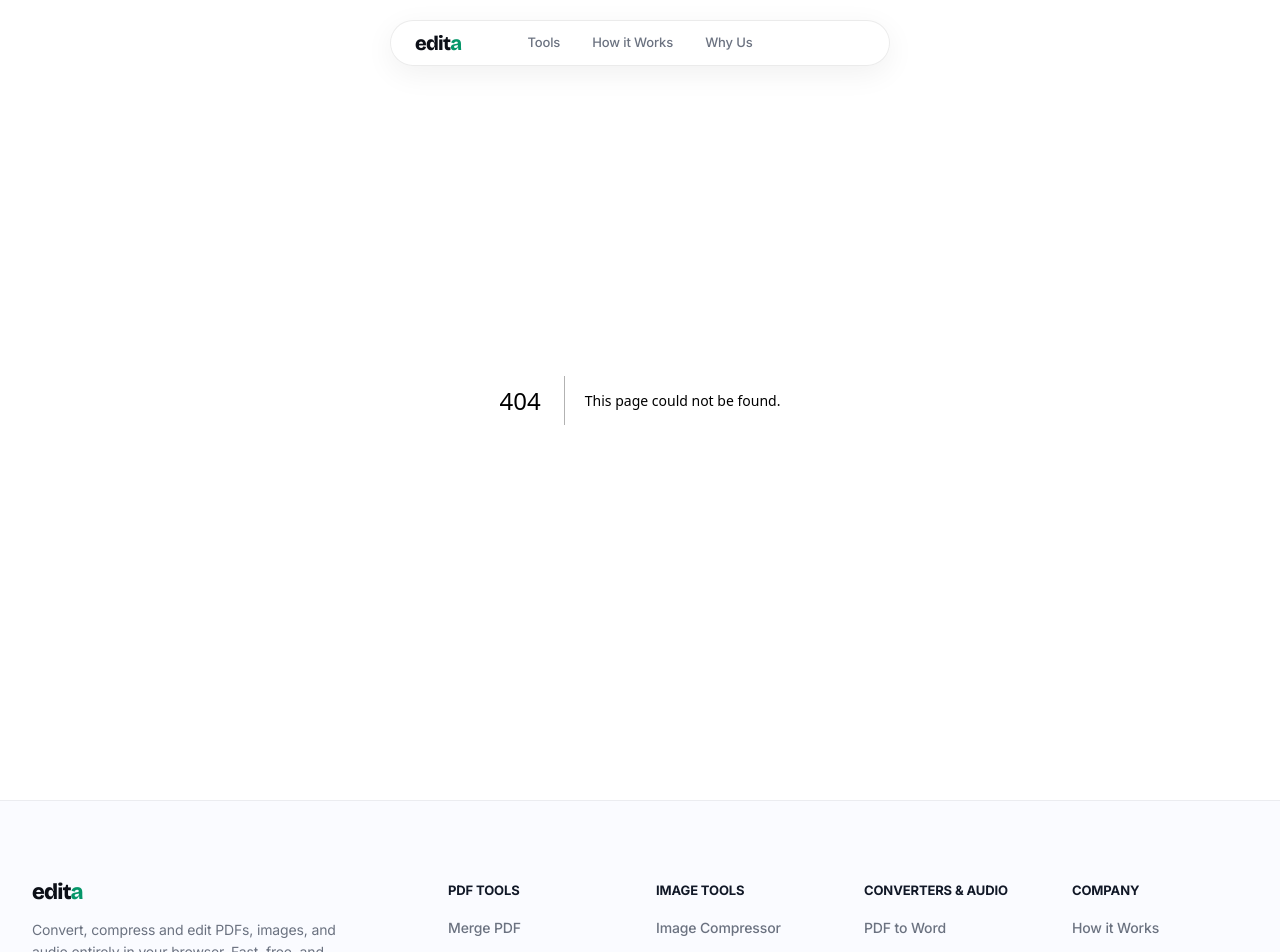
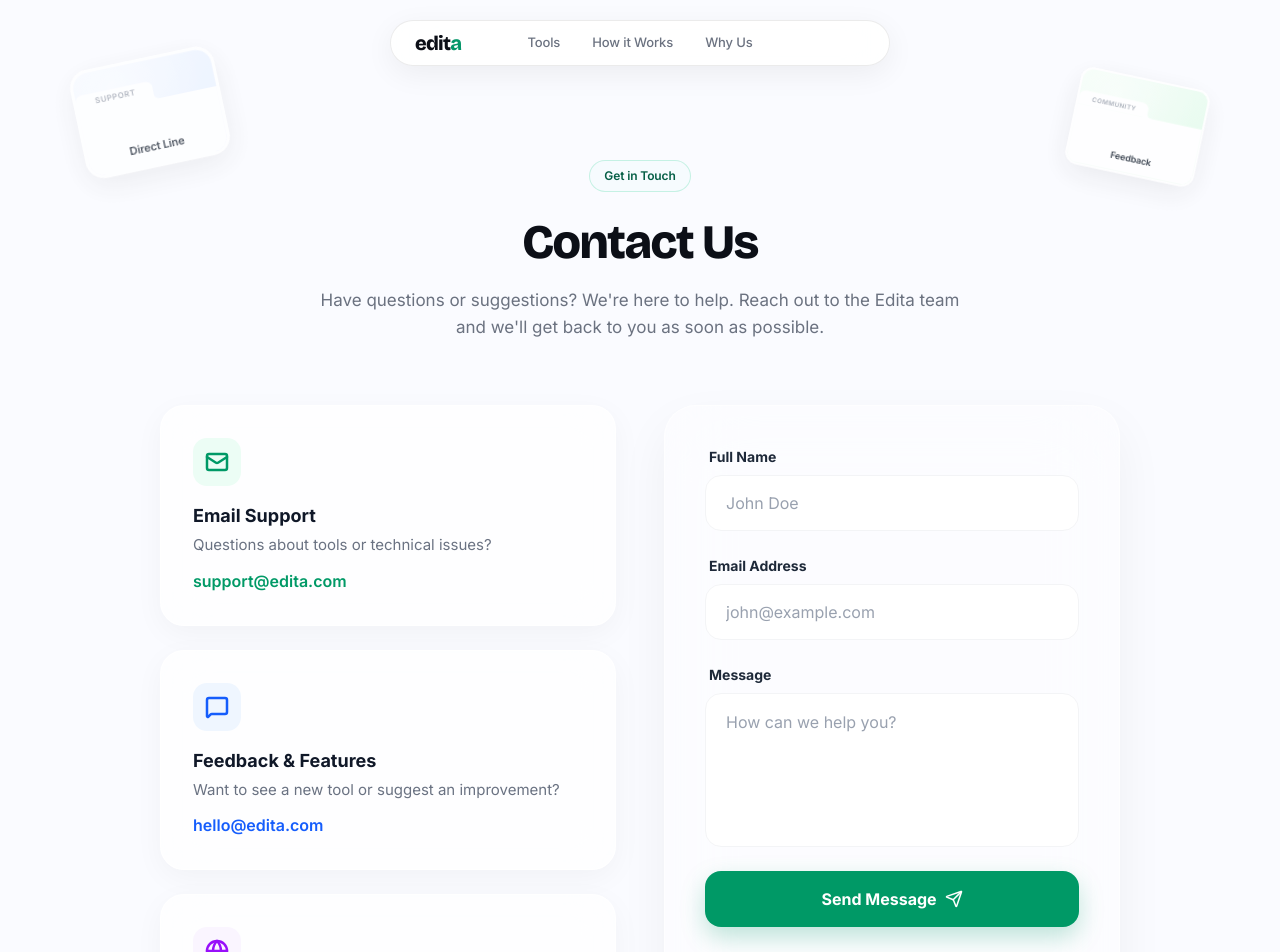
Before and after one commit to siddharth-fr/edita, a Next.js app: page /contact in a window 1280 px wide. Before the commit this address had no page. Shown: the top 952 px of the page. Built offline with nearby package versions, Linux system fonts and the light colour scheme.

Commit message:
addect contact page

```diff
--- /dev/null
+++ b/src/app/contact/page.tsx
@@ -0,0 +1,169 @@
+'use client';
+
+import { Mail, MessageSquare, Globe, Send } from 'lucide-react';
+import { CardFace } from '@/components/ui/HeroCardGrid';
+
+export default function ContactPage() {
+  return (
+    <main
+      className="flex-1 flex flex-col items-center w-full pb-28 pt-28 relative overflow-x-clip"
+      style={{
+        background: '#FAFBFF',
+      }}
+    >
+      {/* ── Deep-space ambient background ── */}
+      <div className="pointer-events-none select-none absolute inset-0 -z-10">
+        <div
+          className="absolute inset-0"
+          style={{
+            background: 'radial-gradient(ellipse 90% 70% at 50% 35%, #F0F4FF 0%, #F7F5FF 35%, #FAFBFF 70%, #FAFBFF 100%)',
+          }}
+        />
+        <div
+          className="absolute top-[0px] left-1/2 -translate-x-1/2 w-[640px] h-[640px] rounded-full"
+          style={{
+            background: 'radial-gradient(ellipse, rgba(199,210,255,0.15) 0%, rgba(167,240,198,0.08) 45%, transparent 72%)',
+            filter: 'blur(2px)',
+          }}
+        />
+      </div>
+
+      <section className="w-full max-w-5xl px-4 sm:px-8 mt-12 mb-10 relative z-10">
+        <div className="text-center max-w-2xl mx-auto mb-16 relative z-0">
+
+          {/* Static Floating Cards decorating the Title */}
+          <div className="absolute -left-12 sm:-left-32 lg:-left-56 top-[-40px] sm:top-[-60px] lg:top-[-100px] -rotate-12 opacity-60 sm:opacity-60 lg:opacity-75 scale-[0.55] sm:scale-75 lg:scale-105 origin-center pointer-events-none -z-10" style={{ width: 140, filter: 'blur(0.5px)' }}>
+            <CardFace label="Direct Line" category="SUPPORT" gradient="linear-gradient(135deg,#F5F9FF,#E6F0FF)" size={140} />
+          </div>
+          <div className="absolute -right-12 sm:-right-32 lg:-right-56 top-[-20px] sm:top-[-40px] lg:top-[-80px] rotate-12 opacity-60 sm:opacity-70 lg:opacity-85 scale-[0.6] sm:scale-75 lg:scale-105 origin-center pointer-events-none -z-10" style={{ width: 125, filter: 'blur(0px)' }}>
+            <CardFace label="Feedback" category="COMMUNITY" gradient="linear-gradient(135deg,#F3FFF7,#E2FBEA)" size={125} />
+          </div>
+
+          <div className="relative z-10 w-full flex flex-col items-center">
+            <div
+              className="inline-flex items-center gap-2 mb-6"
+              style={{
+                padding: '6px 14px',
+                borderRadius: 999,
+                border: '1px solid rgba(52, 211, 153, 0.25)',
+                background: 'rgba(197, 255, 234, 0.08)',
+                color: '#065F46',
+                fontSize: 12,
+                fontWeight: 600,
+                letterSpacing: '-0.01em',
+              }}
+            >
+              <span>Get in Touch</span>
+            </div>
+            <h1 style={{
+              margin: '0 0 18px',
+              fontFamily: 'var(--font-display), sans-serif',
+              fontWeight: 800,
+              letterSpacing: '-0.03em',
+              lineHeight: 1.1,
+              fontSize: 'clamp(38px, 6vw, 48px)',
+              color: '#0C0F17',
+            }}>
+              Contact Us
+            </h1>
+            <p style={{
+              fontSize: '17px',
+              lineHeight: 1.6,
+              color: '#6B7280',
+              fontWeight: 400,
+            }}>
+              Have questions or suggestions? We're here to help. Reach out to the Edita team and we'll get back to you as soon as possible.
+            </p>
+          </div>
+        </div>
+
+        <div className="grid grid-cols-1 lg:grid-cols-2 gap-8 lg:gap-12 max-w-5xl mx-auto">
+          {/* Contact Info Cards */}
+          <div className="flex flex-col gap-6 order-2 lg:order-1">
+            <div
+              className="p-8 rounded-[24px] bg-white/70 backdrop-blur-xl border border-white/80 shadow-[0_8px_30px_rgba(0,0,0,0.04)] flex flex-col gap-4 group hover:shadow-[0_12px_40px_rgba(0,0,0,0.06)] transition-all duration-300"
+            >
+              <div className="w-12 h-12 rounded-[14px] bg-emerald-50 flex items-center justify-center text-emerald-600 transition-transform duration-300 group-hover:scale-110">
+                <Mail size={24} strokeWidth={2.5} />
+              </div>
+              <div>
+                <h3 className="text-lg font-bold text-gray-900 mb-1">Email Support</h3>
+                <p className="text-gray-500 text-[15px] mb-3">Questions about tools or technical issues?</p>
+                <a href="mailto:support@edita.com" className="text-emerald-600 font-semibold hover:underline decoration-2 underline-offset-4">support@edita.com</a>
+              </div>
+            </div>
+
+            <div
+              className="p-8 rounded-[24px] bg-white/70 backdrop-blur-xl border border-white/80 shadow-[0_8px_30px_rgba(0,0,0,0.04)] flex flex-col gap-4 group hover:shadow-[0_12px_40px_rgba(0,0,0,0.06)] transition-all duration-300"
+            >
+              <div className="w-12 h-12 rounded-[14px] bg-blue-50 flex items-center justify-center text-blue-600 transition-transform duration-300 group-hover:scale-110">
+                <MessageSquare size={24} strokeWidth={2.5} />
+              </div>
+              <div>
+                <h3 className="text-lg font-bold text-gray-900 mb-1">Feedback & Features</h3>
+                <p className="text-gray-500 text-[15px] mb-3">Want to see a new tool or suggest an improvement?</p>
+                <a href="mailto:hello@edita.com" className="text-blue-600 font-semibold hover:underline decoration-2 underline-offset-4">hello@edita.com</a>
+              </div>
+            </div>
+
+            <div
+              className="p-8 rounded-[24px] bg-white/70 backdrop-blur-xl border border-white/80 shadow-[0_8px_30px_rgba(0,0,0,0.04)] flex flex-col gap-4 group hover:shadow-[0_12px_40px_rgba(0,0,0,0.06)] transition-all duration-300"
+            >
+              <div className="w-12 h-12 rounded-[14px] bg-purple-50 flex items-center justify-center text-purple-600 transition-transform duration-300 group-hover:scale-110">
+                <Globe size={24} strokeWidth={2.5} />
+              </div>
+              <div>
+                <h3 className="text-lg font-bold text-gray-900 mb-1">Partnerships</h3>
+                <p className="text-gray-500 text-[15px] mb-3">Interested in collaboration or enterprise queries?</p>
+                <a href="mailto:partners@edita.com" className="text-purple-600 font-semibold hover:underline decoration-2 underline-offset-4">partners@edita.com</a>
+              </div>
+            </div>
+          </div>
+
+          {/* Contact Form */}
+          <div
+            className="order-1 lg:order-2 p-8 sm:p-10 rounded-[32px] bg-white/40 backdrop-blur-2xl border border-white/60 shadow-[0_20px_50px_rgba(0,0,0,0.05)]"
+          >
+            <form className="flex flex-col gap-6" onSubmit={(e) => e.preventDefault()}>
+              <div className="flex flex-col gap-2">
+                <label className="text-[14px] font-bold text-gray-800 ml-1">Full Name</label>
+                <input
+                  type="text"
+                  placeholder="John Doe"
+                  className="w-full h-14 px-5 rounded-[16px] bg-white border border-gray-100 focus:border-emerald-400 focus:ring-4 focus:ring-emerald-400/10 outline-none transition-all placeholder:text-gray-400"
+                />
+              </div>
+
+              <div className="flex flex-col gap-2">
+                <label className="text-[14px] font-bold text-gray-800 ml-1">Email Address</label>
+                <input
+                  type="email"
+                  placeholder="john@example.com"
+                  className="w-full h-14 px-5 rounded-[16px] bg-white border border-gray-100 focus:border-emerald-400 focus:ring-4 focus:ring-emerald-400/10 outline-none transition-all placeholder:text-gray-400"
+                />
+              </div>
+
+              <div className="flex flex-col gap-2">
+                <label className="text-[14px] font-bold text-gray-800 ml-1">Message</label>
+                <textarea
+                  placeholder="How can we help you?"
+                  rows={5}
+                  className="w-full px-5 py-4 rounded-[16px] bg-white border border-gray-100 focus:border-emerald-400 focus:ring-4 focus:ring-emerald-400/10 outline-none transition-all placeholder:text-gray-400 resize-none"
+                />
+              </div>
+
+              <button
+                type="submit"
+                className="w-full h-14 rounded-[16px] bg-emerald-600 hover:bg-emerald-700 text-white font-bold text-[16px] flex items-center justify-center gap-2 shadow-[0_10px_25px_rgba(5,150,105,0.25)] transition-all active:scale-[0.98] group"
+              >
+                Send Message
+                <Send size={18} className="transition-transform group-hover:translate-x-1 group-hover:-translate-y-1" />
+              </button>
+            </form>
+          </div>
+        </div>
+
+      </section>
+    </main>
+  );
+}
--- a/src/app/page.tsx
+++ b/src/app/page.tsx
@@ -327,9 +327,9 @@
           className="mt-14 pt-7 flex flex-wrap items-center justify-center gap-x-8 gap-y-3 text-xs font-semibold"
           style={{ borderTop: '1px solid #e8eef8', color: '#8b9cbd' }}
         >
-          <span className="flex items-center gap-1.5"><ShieldCheck className="w-3.5 h-3.5 text-emerald-400" />Files never leave your device</span>
-          <span className="flex items-center gap-1.5"><Zap className="w-3.5 h-3.5 text-amber-400" />WebAssembly-powered</span>
-          <span className="flex items-center gap-1.5"><Globe className="w-3.5 h-3.5" style={{ color: '#10B981' }} />No account required · Always free</span>
+          <span className="flex items-center gap-1.5"><ShieldCheck className="w-3.5 h-3.5 text-emerald-500" />Files never leave your device</span>
+          <span className="flex items-center gap-1.5"><Zap className="w-3.5 h-3.5 text-emerald-500" />WebAssembly-powered</span>
+          <span className="flex items-center gap-1.5"><Globe className="w-3.5 h-3.5 text-emerald-500" />No account required · Always free</span>
         </div>
       </section>
 
--- a/src/app/sitemap.ts
+++ b/src/app/sitemap.ts
@@ -35,6 +35,12 @@
             changeFrequency: 'monthly',
             priority: 0.5,
         },
+        {
+            url: `${baseUrl}/contact`,
+            lastModified: new Date(),
+            changeFrequency: 'monthly',
+            priority: 0.5,
+        },
         ...toolsUrls,
     ];
 }
--- a/src/app/tools/page.tsx
+++ b/src/app/tools/page.tsx
@@ -129,7 +129,7 @@
             }}
           >
             <span className="flex items-center gap-2"><ShieldCheck className="w-4 h-4 text-emerald-500" />Files never leave your device</span>
-            <span className="flex items-center gap-2"><Zap className="w-4 h-4 text-amber-500" />WebAssembly-powered</span>
+            <span className="flex items-center gap-2"><Zap className="w-4 h-4 text-emerald-500" />WebAssembly-powered</span>
             <span className="flex items-center gap-2"><Globe className="w-4 h-4 text-emerald-500" />No account required · Always free</span>
           </div>
         </div>
--- a/src/app/why-us/page.tsx
+++ b/src/app/why-us/page.tsx
@@ -1,6 +1,6 @@
 'use client';
 
-import { Lock, Zap, Globe, Layers, Sparkles } from 'lucide-react';
+import { ShieldCheck, Zap, Globe, Layers, Sparkles } from 'lucide-react';
 import { CardFace } from '@/components/ui/HeroCardGrid';
 
 export default function WhyUsPage() {
@@ -98,21 +98,21 @@
         <div className="grid grid-cols-1 md:grid-cols-2 lg:grid-cols-4 gap-6 sm:gap-7 w-full max-w-6xl relative z-10 px-2 mb-20">
           {[
             {
-              icon: <Lock size={22} style={{ color: '#059669' }} strokeWidth={2.5} />,
+              icon: <ShieldCheck size={22} style={{ color: '#059669' }} strokeWidth={2.5} />,
               title: "100% Secure & Private",
               desc: "Files never leave your device. All compression and formatting is executed locally via browser.",
               gradient: 'linear-gradient(135deg,#F3FFF7,#E2FBEA)',
               category: 'PRIVACY'
             },
             {
-              icon: <Zap size={22} style={{ color: '#D97706' }} strokeWidth={2.5} />,
+              icon: <Zap size={22} style={{ color: '#059669' }} strokeWidth={2.5} />,
               title: "Blazing Fast Speeds",
               desc: "Powered by advanced WebAssembly (WASM), skipping long server uploads for immediate results.",
               gradient: 'linear-gradient(135deg,#FFF6EC,#FFEAD8)',
               category: 'PERFORMANCE'
             },
             {
-              icon: <Globe size={22} style={{ color: '#2563EB' }} strokeWidth={2.5} />,
+              icon: <Globe size={22} style={{ color: '#059669' }} strokeWidth={2.5} />,
               title: "Free With No Limits",
               desc: "Access premium PDF and image tools with zero paywalls, and absolutely no account required.",
               gradient: 'linear-gradient(135deg,#F5F9FF,#E6F0FF)',
--- a/src/components/layout/Footer.tsx
+++ b/src/components/layout/Footer.tsx
@@ -34,7 +34,7 @@
             { label: 'Why Us', href: '/why-us' },
             { label: 'Privacy Policy', href: '/privacy' },
             { label: 'Terms of Service', href: '/terms' },
-            { label: 'Contact', href: '/#contact' },
+            { label: 'Contact', href: '/contact' },
         ],
     },
 ];
--- a/src/components/ui/WhyUsSection.tsx
+++ b/src/components/ui/WhyUsSection.tsx
@@ -1,6 +1,6 @@
 'use client';
 
-import { Lock, Zap, Globe, Layers } from 'lucide-react';
+import { ShieldCheck, Zap, Globe, Layers } from 'lucide-react';
 import { CardFace } from '@/components/ui/HeroCardGrid';
 
 export default function WhyUsSection() {
@@ -69,14 +69,14 @@
       <div className="grid grid-cols-1 md:grid-cols-2 lg:grid-cols-4 gap-6 sm:gap-7 w-full max-w-6xl relative z-10 px-2">
         {[
           {
-            icon: <Lock size={22} style={{ color: '#059669' }} strokeWidth={2.5} />,
+            icon: <ShieldCheck size={22} style={{ color: '#059669' }} strokeWidth={2.5} />,
             title: "100% Secure & Private",
             desc: "Files never leave your device. All compression and formatting is executed locally via browser.",
             gradient: 'linear-gradient(135deg,#F3FFF7,#E2FBEA)',
             category: 'PRIVACY'
           },
           {
-            icon: <Zap size={22} style={{ color: '#D97706' }} strokeWidth={2.5} />,
+            icon: <Zap size={22} style={{ color: '#059669' }} strokeWidth={2.5} />,
             title: "Blazing Fast Speeds",
             desc: "Powered by advanced WebAssembly (WASM), skipping long server uploads for immediate results.",
             gradient: 'linear-gradient(135deg,#FFF6EC,#FFEAD8)',
```
